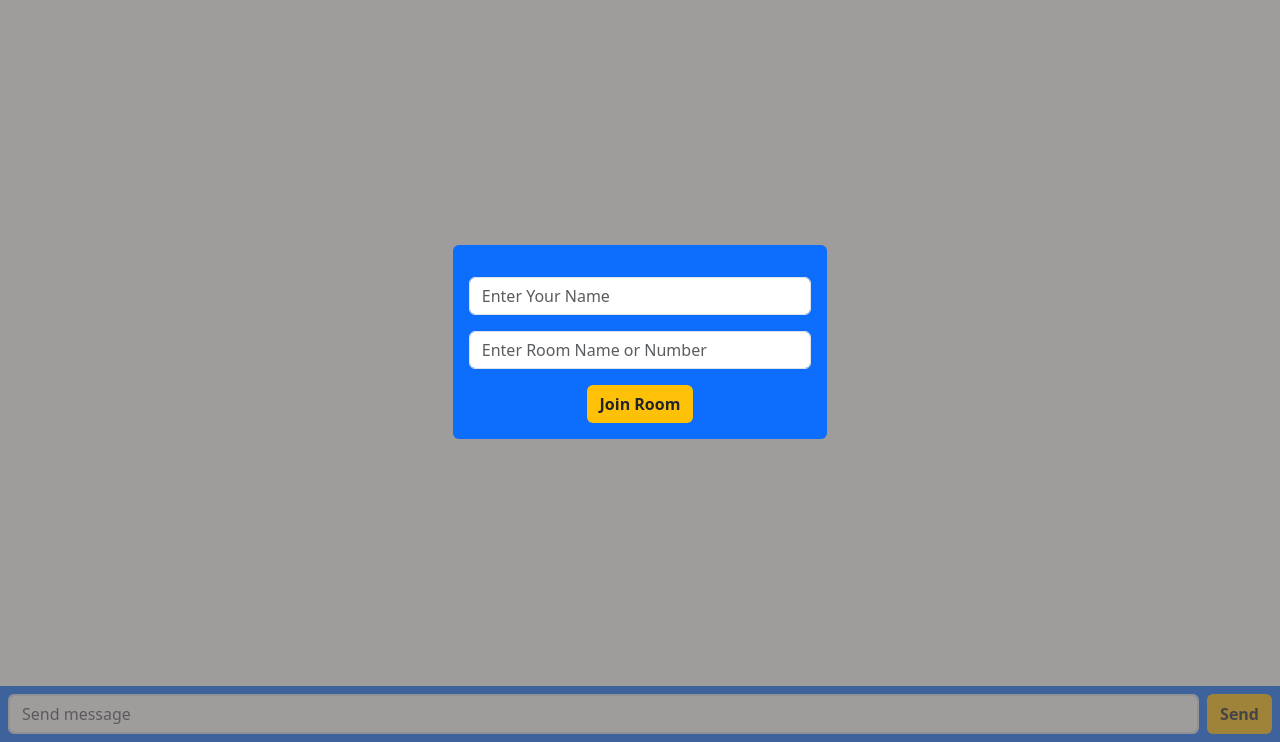
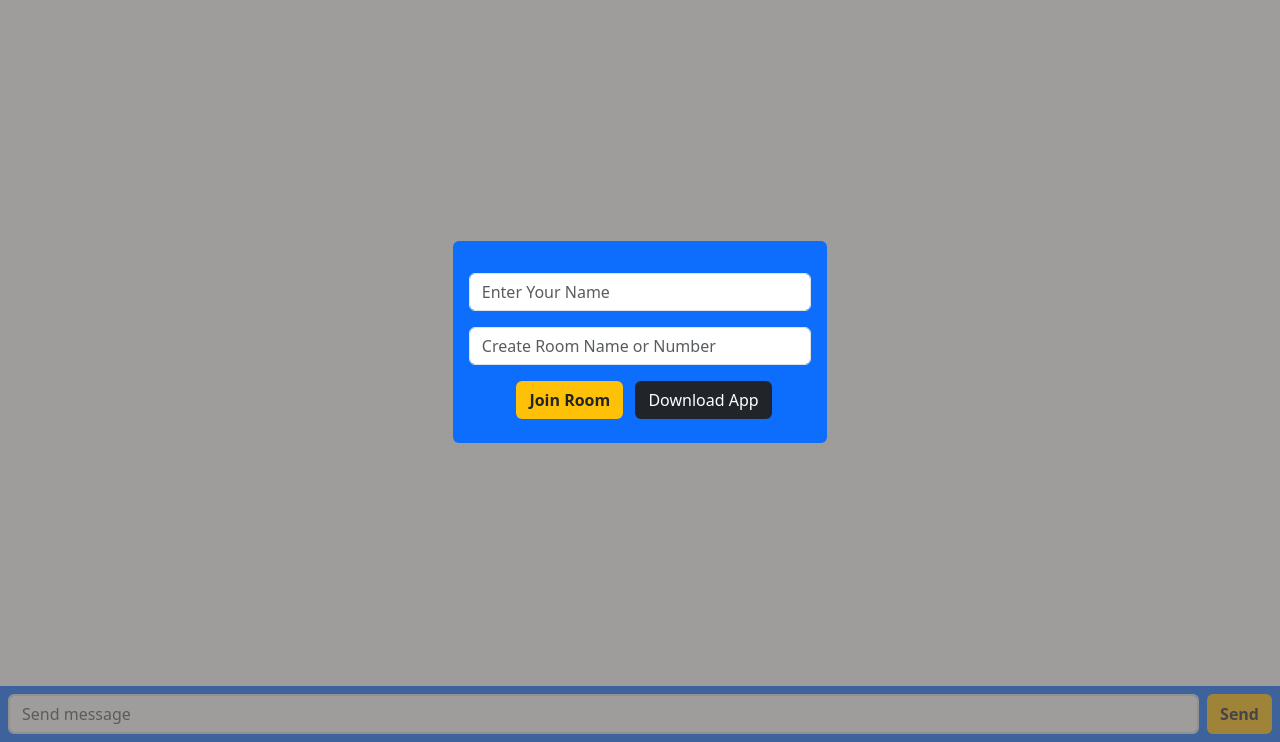
Before and after one commit to goduguvenugopal/simple-live-chat-app, a website: page public/index.html in a window 1280 px wide. Shown: the part 58-800 px from the top of the page. Drawn offline with nearby package versions, Linux system fonts and the light colour scheme; no server answers.

Commit message:
added app download button

```diff
--- a/public/index.html
+++ b/public/index.html
@@ -28,7 +28,7 @@
   <link rel="icon" type="image/png" sizes="32x32" href="/favicon-32x32.png">
   <link rel="icon" type="image/png" sizes="16x16" href="/favicon-16x16.png">
   <link rel="manifest" href="/site.webmanifest">
-<link rel="shortcut icon" href="favicon.ico" type="image/x-icon">
+  <link rel="shortcut icon" href="favicon.ico" type="image/x-icon">
 </head>
 
 <body>
@@ -76,8 +76,12 @@
       <div class="text-center bg-primary p-3 rounded input-modal-container">
         <input autofocus id="user-name" type="text" class="form-control my-3" placeholder="Enter Your Name"
           maxlength="12">
-        <input type="text" id="room-name" placeholder="Enter Room Name or Number" class="form-control mb-3">
-        <button id="add-name-btn" class="btn bg-warning fw-semibold">Join Room</button>
+        <input type="text" id="room-name" placeholder="Create Room Name or Number" class="form-control mb-2">
+        <button id="add-name-btn" class="btn bg-warning fw-semibold m-2">Join Room</button>
+        <a class="btn bg-dark text-white"
+          href="\Simple Live Chat App - Instant Real-Time Messaging.apk"
+          download="\Simple Live Chat App - Instant Real-Time Messaging.apk">
+          Download App</a>
       </div>
     </div>
   </div>
```
Also changed, not shown: 1 other file.
